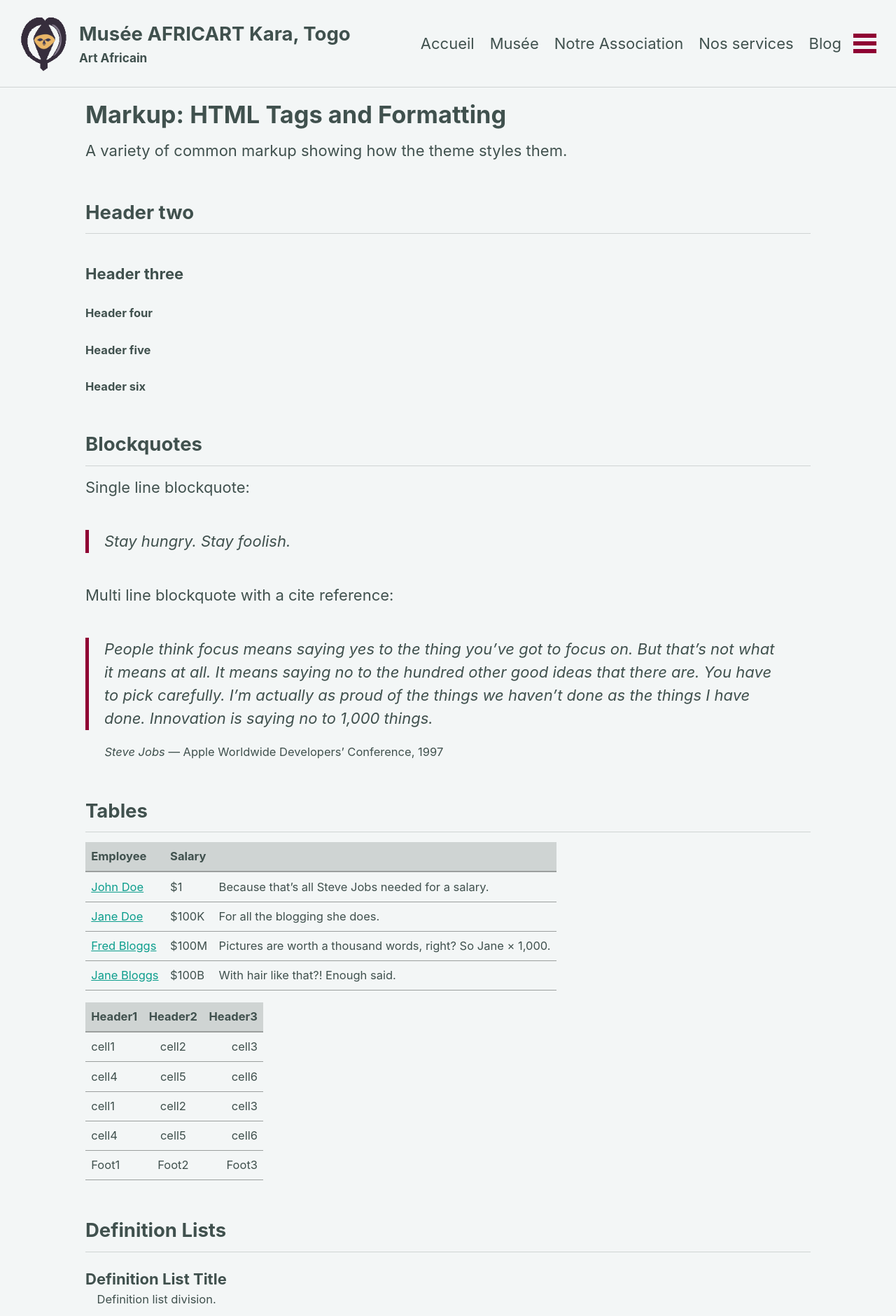
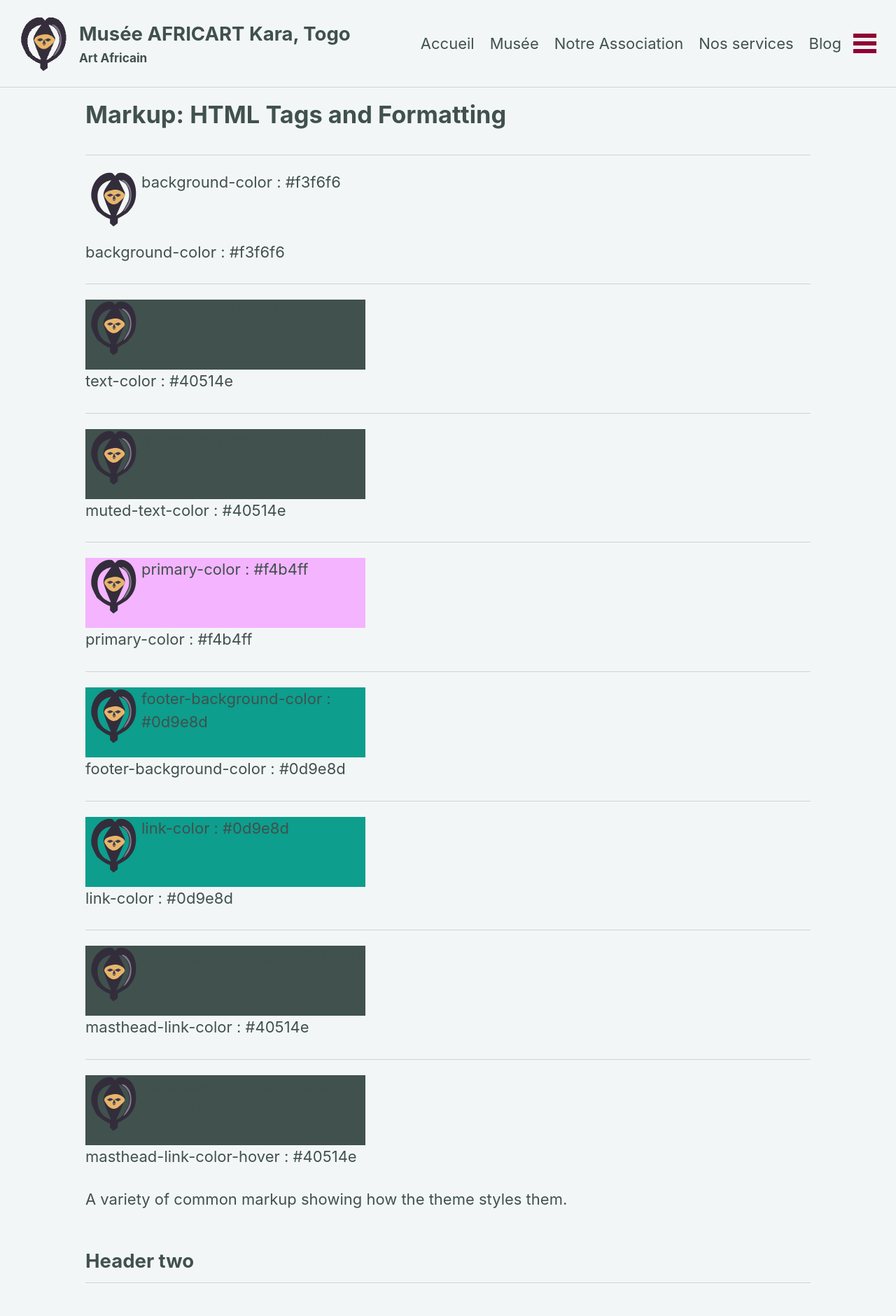
Before and after one commit to africart/musee-africart-togo.com, a Jekyll site: the page built from _posts/2013-01-11-markup-html-tags-and-formatting.md, in a window 1280 px wide. Shown: the top 1880 px of the page at 70% size. Built offline with Jekyll 4.4.1, drawn with Linux system fonts in a browser that asks for light colours; a script that is not in the unit is left out; some of the changed text lies outside the part shown.

Commit message:
color swatches

```diff
--- /dev/null
+++ b/_data/colors.yml
@@ -0,0 +1,21 @@
+
+#######################################################################
+#
+#
+#
+#
+#######################################################################
+# Mint skin
+#
+# Colors
+#
+
+background-color: "#f3f6f6"
+text-color: "#40514e"
+muted-text-color: "#40514e"
+primary-color: "#f4b4ff"
+
+footer-background-color: "#0d9e8d"
+link-color: "#0d9e8d"
+masthead-link-color: "#40514e"
+masthead-link-color-hover: "#40514e"
--- a/_posts/2013-01-11-markup-html-tags-and-formatting.md
+++ b/_posts/2013-01-11-markup-html-tags-and-formatting.md
@@ -1,17 +1,53 @@
 ---
 title: "Markup: HTML Tags and Formatting"
-header:
-  teaser: "assets/images/markup-syntax-highlighting-teaser.jpg"
-categories:
-  - Markup
-tags:
-  - content
-  - css
-  - formatting
-  - html
-  - markup
-toc: false
+related: true
+author_profile: false
 ---
+{::nomarkdown}
+<style>
+
+.swatch_wrap{
+  display: block;
+  position: relative;
+  width: 100%
+  border: 3px solid red;
+}
+
+.swatch_wrap img{
+  float: left;
+  width: 80px;
+}
+
+.swatch_color{
+  display: block;
+  width: 400px;
+  height: 100px;
+}
+
+.swatch_text{
+ float: right;
+}
+
+{% for d in site.data.colors %}
+  .{{ d[0] }}{
+    background: {{ d[1] }};
+  }
+{% endfor %}
+</style>
+
+{% for d in site.data.colors %}
+  {% capture swatch_text %}<p>{{ d[0] }} : {{ d[1] }}</p>{% endcapture %}
+<hr>
+  <div class="swatch_wrap">
+    <div class="swatch_color {{ d[0] }}">
+      <img src="{{ site.baseurl }}/img/logo-musee-africart-kara-togo-kwele-optimized-omgsvg.svg" alt="">
+      {{ swatch_text }}
+    </div>
+    {{ swatch_text }}
+  </div>
+{% endfor %}
+{:/}
+
 
 A variety of common markup showing how the theme styles them.
 
```
